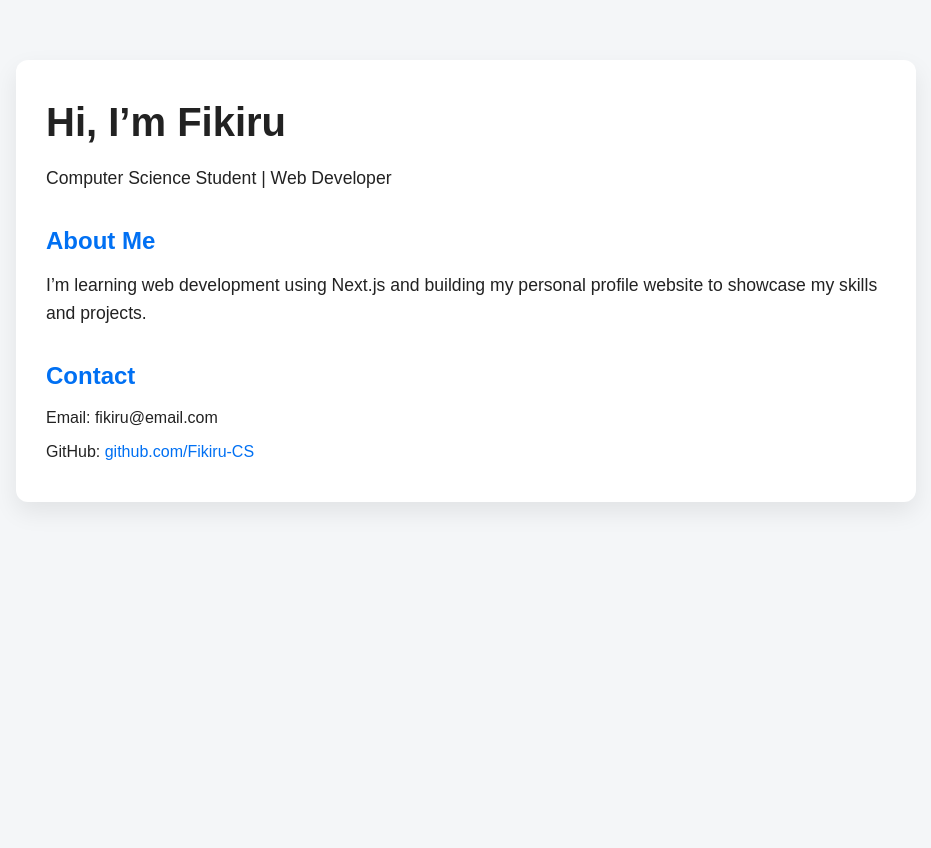
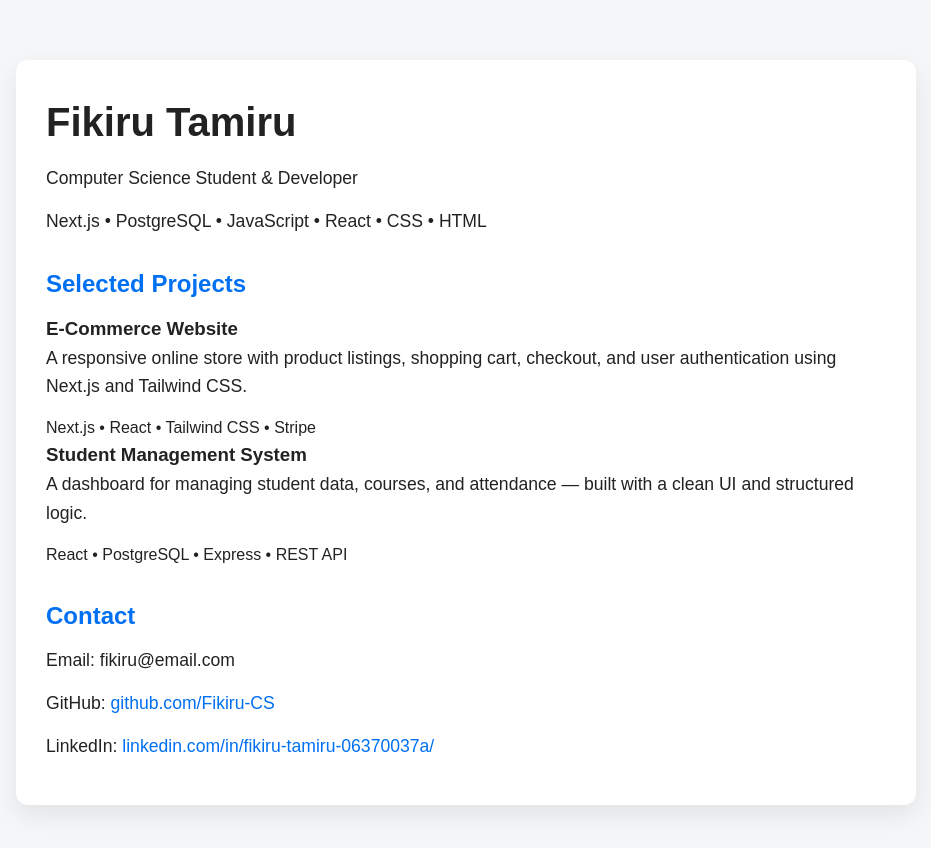
Before and after one commit to Fikiru-CS/My-Profilejs, a Next.js app: page / in a window 1280 px wide. Shown: the top 848 px of the page, without its empty margins (174-1105 px from the left). Before the commit the page ends 800 px from the top, so only its background shows below. Built offline with nearby package versions, Linux system fonts and the light colour scheme.

Commit message:
Revamp homepage layout with new sections
Updated the homepage to include a hero section, selected projects, and contact information.

```diff
--- a/app/page.tsx
+++ b/app/page.tsx
@@ -1,26 +1,52 @@
 export default function Home() {
   return (
     <main className="container">
-      <h1>Hi, I’m Fikiru </h1>
-      <p>Computer Science Student | Web Developer</p>
+      <section className="hero">
+        <h1>Fikiru Tamiru</h1>
+        <p>Computer Science Student &  Developer</p>
+        <p>Next.js • PostgreSQL • JavaScript • React • CSS • HTML</p>
+      </section>
 
-      <h2>About Me</h2>
-      <p>
-        I’m learning web development using Next.js and building my
-        personal
-        profile website to showcase my skills and projects.
-      </p>
+      <section className="projects">
+        <h2>Selected Projects</h2>
 
-      <h2>Contact</h2>
-      <ul>
-        <li>Email: fikiru@email.com</li>
-        <li>
+        {/* E-Commerce */}
+        <div className="project-card">
+          <h3>E-Commerce Website</h3>
+          <p>
+            A responsive online store with product listings, shopping cart,
+            checkout, and user authentication using Next.js and Tailwind CSS.
+          </p>
+          <span className="tech">Next.js • React • Tailwind CSS • Stripe</span>
+        </div>
+
+        {/* Student Management */}
+        <div className="project-card">
+          <h3>Student Management System</h3>
+          <p>
+            A dashboard for managing student data, courses, and attendance
+            — built with a clean UI and structured logic.
+          </p>
+          <span className="tech">React • PostgreSQL • Express • REST API</span>
+        </div>
+      </section>
+
+      <section className="contact">
+        <h2>Contact</h2>
+        <p>Email: fikiru@email.com</p>
+        <p>
           GitHub:{" "}
           <a href="https://github.com/Fikiru-CS" target="_blank">
             github.com/Fikiru-CS
           </a>
-        </li>
-      </ul>
+        </p>
+        <p>
+          LinkedIn:{" "}
+          <a href="https://linkedin.com/in/fikiru-tamiru-06370037a/" target="_blank">
+            linkedin.com/in/fikiru-tamiru-06370037a/
+          </a>
+        </p>
+      </section>
     </main>
   );
 }
```
